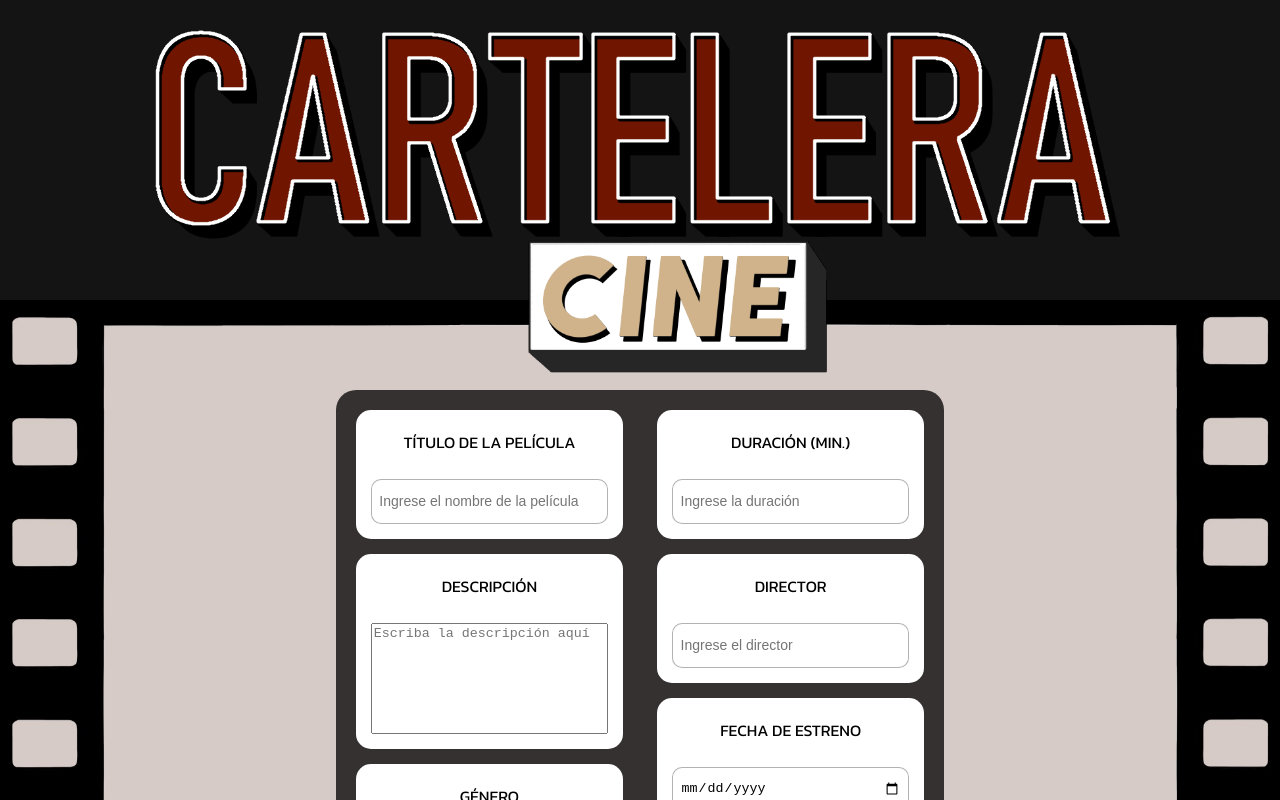
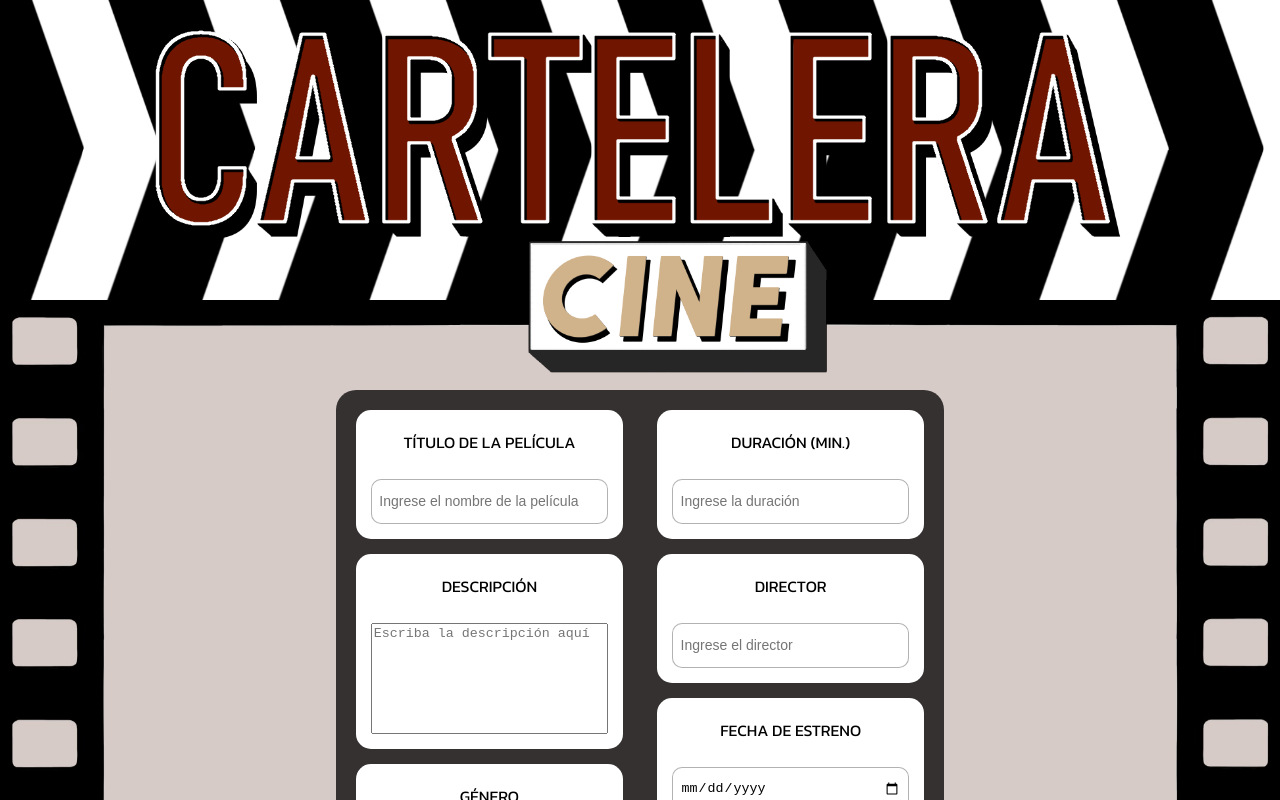
Before and after one commit to Athan98/grupo10-fullstackNode-integradorBackend, a website: page front/index.html in a window 1280 px wide. Drawn offline with nearby package versions, Linux system fonts and the light colour scheme; the site is published under a folder, as on GitHub Pages, so addresses that start at the root find nothing; no server answers.

Commit message:
link img header

```diff
--- a/front/css/index.css
+++ b/front/css/index.css
@@ -31,7 +31,7 @@ header {
     width: 100%;
     height: 300px; /* Aquí defines la altura específica */
     background-color: rgb(20, 20, 20);
-    background-image: url('/front/img/FONDOHEADER.jpg'); /* Cambia esto por la ruta de tu imagen */
+    background-image: url('../img/FONDOHEADER.jpg'); /* Cambia esto por la ruta de tu imagen */
     background-size: cover; /* La imagen cubrirá todo el header */
     background-position: center; /* Centra la imagen en el header */
     background-repeat: no-repeat; /* Evita que la imagen se repita */
```
